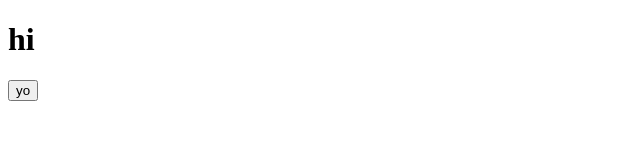
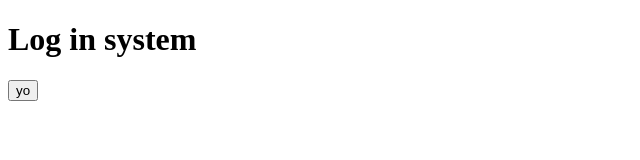
Before and after one commit to malikDev2/log-in-system, a plain HTML site: page frontend/index.html in a window 1280 px wide. Shown: the whole page, without its empty margins (0-640 px from the left). Drawn offline with Linux system fonts and the light colour scheme.

Commit message:
title change

```diff
--- a/frontend/index.html
+++ b/frontend/index.html
@@ -6,7 +6,7 @@
     <title>Document</title>
 </head>
 <body>
-    <h1>hi</h1>
+    <h1>Log in system</h1>
     <button>yo</button>
 
 </body>
```
Also changed, not shown: 1 other file.
